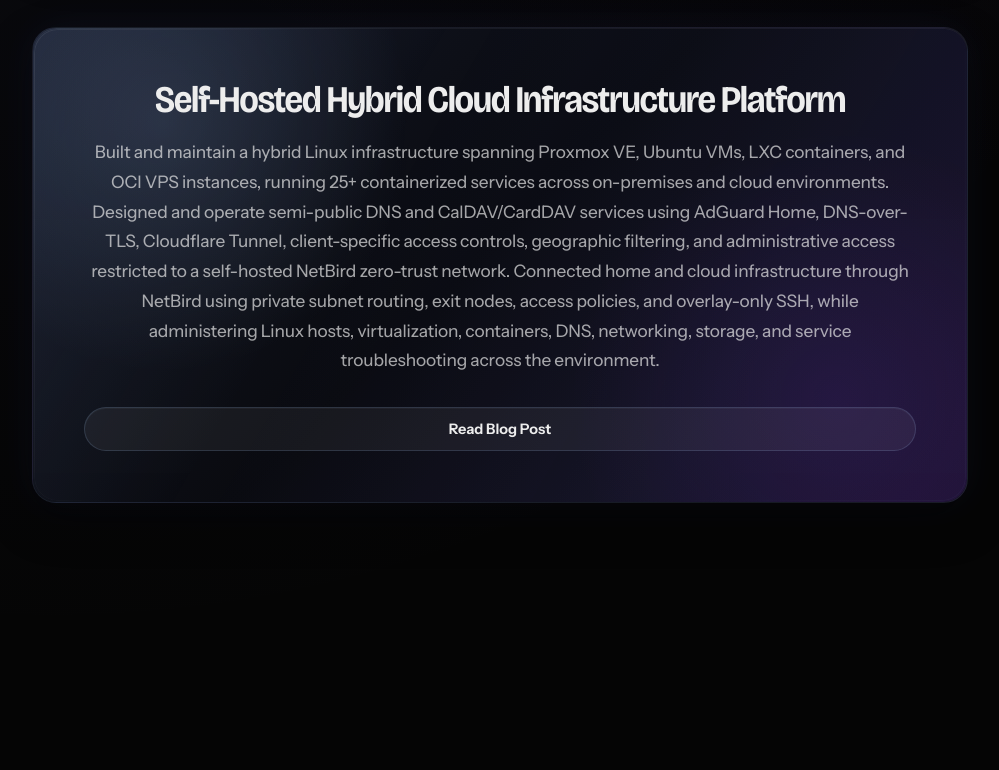
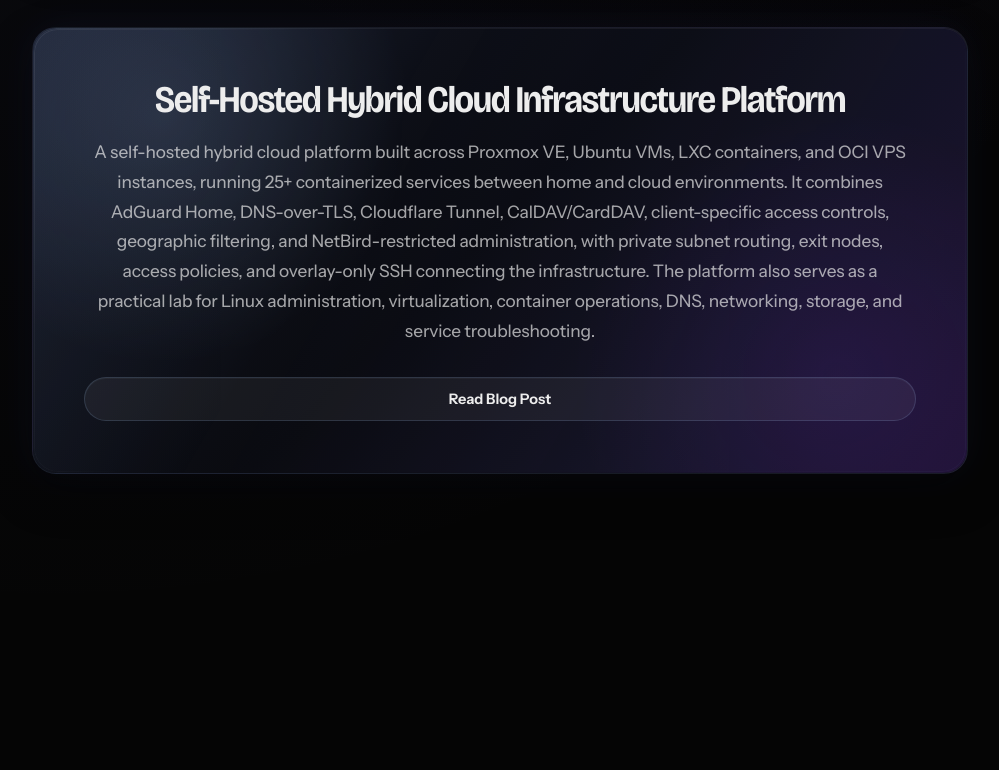
Before and after one commit to lidwan/portfolio, a React (Vite) app: page / in a window 1280 px wide. Shown: the part 2700-3470 px from the top of the page, without its empty margins (140-1139 px from the left). Built offline with nearby package versions, Linux system fonts and the light colour scheme.

Commit message:
update project

```diff
--- a/src/data/projects.js
+++ b/src/data/projects.js
@@ -14,7 +14,7 @@
     },
     {
         title:"Self-Hosted Hybrid Cloud Infrastructure Platform",
-        description:"Built and maintain a hybrid Linux infrastructure spanning Proxmox VE, Ubuntu VMs, LXC containers, and OCI VPS instances, running 25+ containerized services across on-premises and cloud environments. Designed and operate semi-public DNS and CalDAV/CardDAV services using AdGuard Home, DNS-over-TLS, Cloudflare Tunnel, client-specific access controls, geographic filtering, and administrative access restricted to a self-hosted NetBird zero-trust network. Connected home and cloud infrastructure through NetBird using private subnet routing, exit nodes, access policies, and overlay-only SSH, while administering Linux hosts, virtualization, containers, DNS, networking, storage, and service troubleshooting across the environment.",
+        description:"A self-hosted hybrid cloud platform built across Proxmox VE, Ubuntu VMs, LXC containers, and OCI VPS instances, running 25+ containerized services between home and cloud environments. It combines AdGuard Home, DNS-over-TLS, Cloudflare Tunnel, CalDAV/CardDAV, client-specific access controls, geographic filtering, and NetBird-restricted administration, with private subnet routing, exit nodes, access policies, and overlay-only SSH connecting the infrastructure. The platform also serves as a practical lab for Linux administration, virtualization, container operations, DNS, networking, storage, and service troubleshooting.",
         ghLink:"https://lsblk.dev/posts/self-hosting-the-subscription-detox-i-didnt-know-i-needed",
         ghLabel:"Read Blog Post"
     }
```
